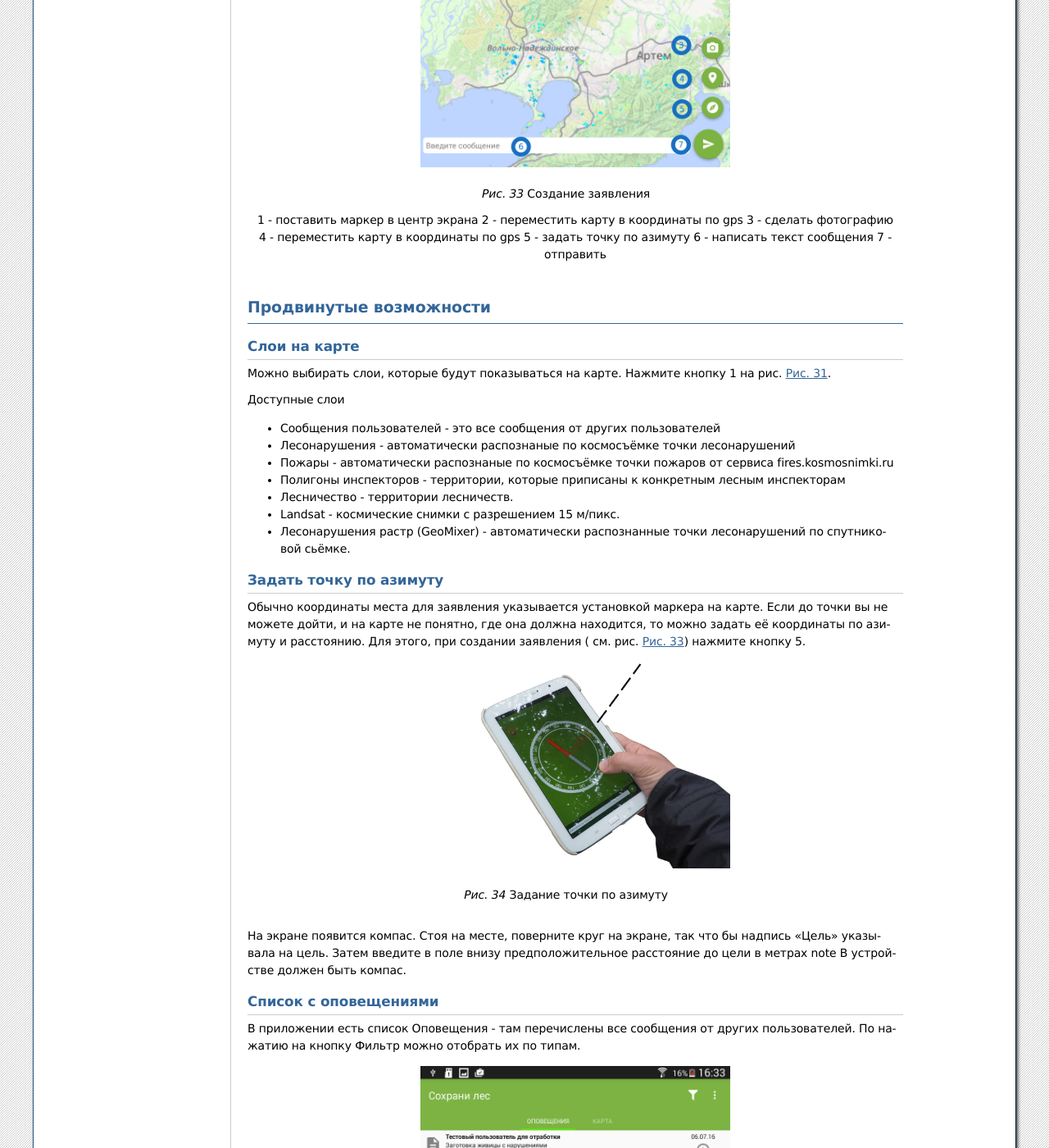
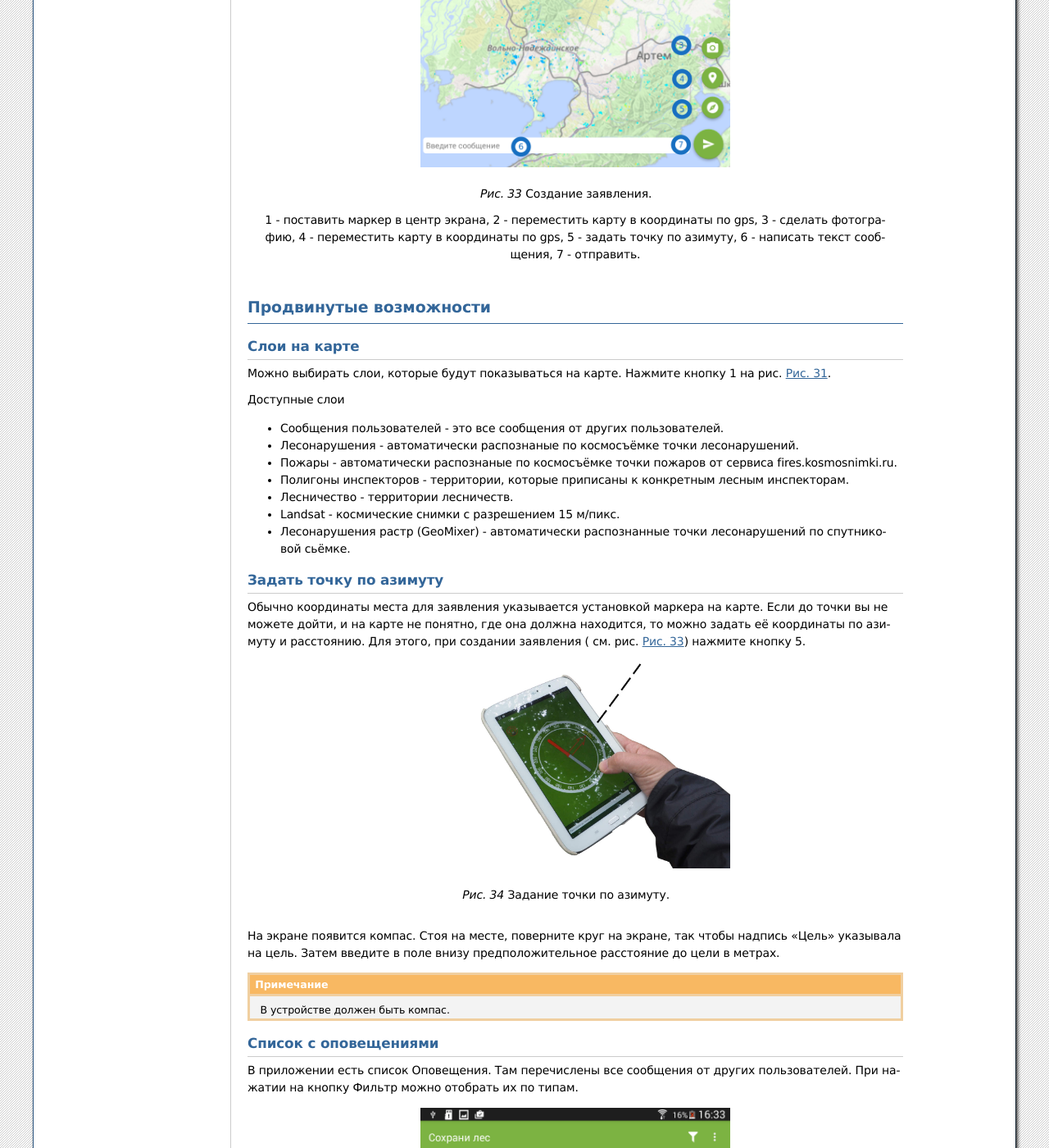
Before and after one commit to nextgis/docs_forestinspector, a Sphinx documentation site: the page built from source/user.rst, in a window 1280 px wide and 1400 px high, scrolled down 3564 px. Shown: the whole window at 82% size. Built offline with Sphinx 7.4.7, drawn with Linux system fonts in a browser that asks for light colours; formulas are drawn with MathJax 3; some of the changed text lies outside the part shown.

Commit message:
корректировка опредений

```diff
--- a/source/user.rst
+++ b/source/user.rst
@@ -37,9 +37,9 @@
    :align: center
    :width: 10cm
 
-   Главный экран
+   Главный экран.
 
-   1 - выбор слоёв 2 - верхняя панель, 3 - главная кнопка
+   1 - выбор слоёв, 2 - верхняя панель, 3 - главная кнопка.
 
 
 Основная задача приложения - создавать заявления.
@@ -49,21 +49,24 @@
    :name: sf_mainmap_menu
    :align: center
 
+   Главное меню.
 
-   Главное меню
+   1 - позвонить диспетчеру по телефону, 2 - заявить о лесном пожаре,
+   3 - заявить о незаконной рубке, 4 - заявить о незаконной свалке.
 
-   1 - позвонить диспетчеру по телефону 2 - заявить о лесном пожаре, 3 - заявить о незаконной рубке 4 - заявить о незаконной свалке
-
-Когда вы нажмёте на одну из кнопок заявления, то нужно будет поставить точку на карте. В меню будут следующие кнопки:
+Когда вы нажмёте на одну из кнопок заявления, то нужно будет поставить точку на карте.
+В меню будут следующие кнопки:
 
 .. figure:: _static/sf_create_issue_map.png
    :name: sf_create_issue_map
    :align: center
    :width: 10cm
 
-   Создание заявления
+   Создание заявления.
 
-   1 - поставить маркер в центр экрана 2 - переместить карту в координаты по gps 3 - сделать фотографию 4 - переместить карту в координаты по gps 5 - задать точку по азимуту 6 - написать текст сообщения 7 - отправить
+   1 - поставить маркер в центр экрана, 2 - переместить карту в координаты по gps,
+   3 - сделать фотографию, 4 - переместить карту в координаты по gps,
+   5 - задать точку по азимуту, 6 - написать текст сообщения, 7 - отправить.
 
 Продвинутые возможности
 ---------------------------------
@@ -74,10 +77,10 @@
 
 Доступные слои
 
-* Сообщения пользователей - это все сообщения от других пользователей
-* Лесонарушения - автоматически распознаные по космосъёмке точки лесонарушений
-* Пожары - автоматически распознаные по космосъёмке точки пожаров от сервиса fires.kosmosnimki.ru
-* Полигоны инспекторов - территории, которые приписаны к конкретным лесным инспекторам
+* Сообщения пользователей - это все сообщения от других пользователей.
+* Лесонарушения - автоматически распознаные по космосъёмке точки лесонарушений.
+* Пожары - автоматически распознаные по космосъёмке точки пожаров от сервиса fires.kosmosnimki.ru.
+* Полигоны инспекторов - территории, которые приписаны к конкретным лесным инспекторам.
 * Лесничество - территории лесничеств.
 * Landsat - космические снимки с разрешением 15 м/пикс.
 * Лесонарушения растр (GeoMixer) - автоматически распознанные точки лесонарушений по спутниковой сьёмке.
@@ -85,23 +88,29 @@
 Задать точку по азимуту
 ^^^^^^^^^^^^^^^^^^^^^^^^^^^^^^^^^^^^^^^^^^^^^^^^^^^^^^^
 
-Обычно координаты места для заявления указывается установкой маркера на карте. Если до точки вы не можете дойти, и на карте не понятно, где она должна находится, то можно задать её координаты по азимуту и расстоянию. Для этого, при создании заявления ( см. рис. :numref:`sf_create_issue_map`) нажмите кнопку 5.
+Обычно координаты места для заявления указывается установкой маркера на карте. Если
+до точки вы не можете дойти, и на карте не понятно, где она должна находится, то
+можно задать её координаты по азимуту и расстоянию. Для этого, при создании заявления
+( см. рис. :numref:`sf_create_issue_map`) нажмите кнопку 5.
 
 .. figure:: _static/sf_compass.jpg
    :name: sf_compass
    :align: center
    :width: 10cm
 
-   Задание точки по азимуту
+   Задание точки по азимуту.
 
-На экране появится компас. Стоя на месте, поверните круг на экране, так что бы надпись "Цель" указывала на цель. Затем введите в поле внизу предположительное расстояние до цели в метрах
-note В устройстве должен быть компас.
+На экране появится компас. Стоя на месте, поверните круг на экране, так чтобы надпись
+"Цель" указывала на цель. Затем введите в поле внизу предположительное расстояние
+до цели в метрах.
+
+.. note:: В устройстве должен быть компас.
 
 Список с оповещениями
 ^^^^^^^^^^^^^^^^^^^^^^^^^^^^^^^^^^^^^^^^^^^^^^^^^^^^^^^
 
-В приложении есть список Оповещения - там перечислены все сообщения от других пользователей.
-По нажатию на кнопку Фильтр можно отобрать их по типам.
+В приложении есть список Оповещения. Там перечислены все сообщения от других пользователей.
+При нажатии на кнопку Фильтр можно отобрать их по типам.
 
 
 .. figure:: _static/sf_messageslist.png
@@ -109,4 +118,4 @@
    :align: center
    :width: 10cm
 
-   Список оповещений
+   Список оповещений.
```
Also changed, not shown: other parts of source/user.rst (+7 -7 lines).
